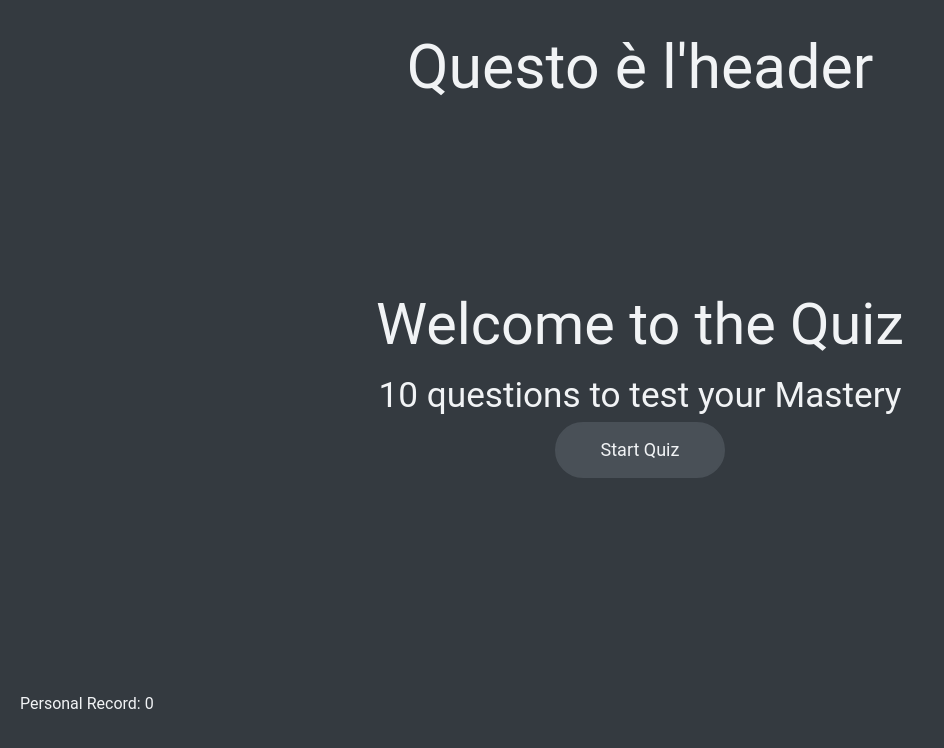
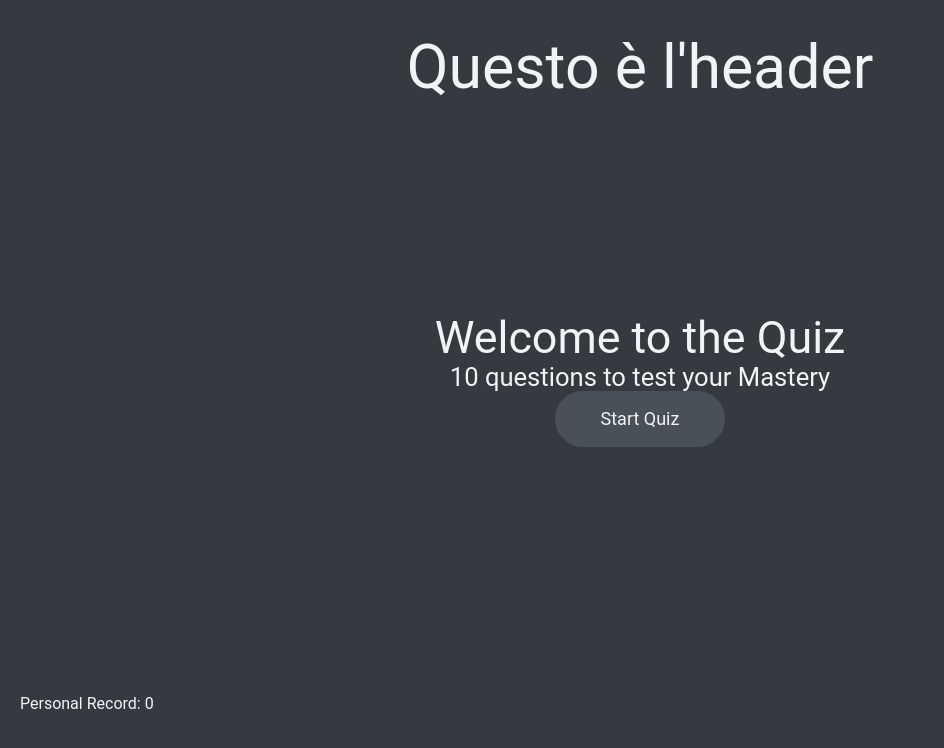
Before and after one commit to CodeStorm-SRL/entry-tests, a React (Vite) app in the folder js/react-quiz-app/: page / in a window 1280 px wide. Shown: the top 748 px of the page, without its empty margins (0-944 px from the left). Built offline with nearby package versions, Linux system fonts and the light colour scheme; the HTML template or start-up script is replaced by a standard one.

Commit message:
Aggiorna styling-Text

```diff
--- a/js/react-quiz-app/src/components/atoms/Text.tsx
+++ b/js/react-quiz-app/src/components/atoms/Text.tsx
@@ -8,6 +8,7 @@ type TextTags = "h1" | "h2" | "h4" | "p";
 type TextProps = PropsWithChildren<{
   as?: TextTags;
   styledAs?: TextTags;
+  isBold?: boolean;
   isDark?: boolean;
 }> &
   ComponentProps<TextTags>;
@@ -16,6 +17,7 @@ const Text: FC<TextProps> = ({
   as = "p",
   styledAs = as,
   isDark,
+  isBold,
   children,
   ...attributes
 }: TextProps) => {
@@ -26,8 +28,8 @@ const Text: FC<TextProps> = ({
   // Stile in base alla variante e al tag
   const styles: Record<TextTags, string> = {
     h1: "text-h1r md-text-h1 leading-[1.2]",
-    h2: "text-h2",
-    h4: "text-h4",
+    h2: "text-h2r md-text-h2 leading-[1.1]",
+    h4: "text-h4r md-text-h4 leading-[1.1]",
     p: "text-md",
   };
 
@@ -35,10 +37,10 @@ const Text: FC<TextProps> = ({
 
   const classNames = `${styles[styledAs]} ${
     isDark ? "text-dark" : "text-light"
-  } ${customClassName ? customClassName : ""}`;
+  } ${isBold ? "font-bold" : ""} ${customClassName ? customClassName : ""}`;
 
   return (
-    <El {...attributes} className={classNames + " "}>
+    <El {...attributes} className={classNames}>
       {children}
     </El>
   );
--- a/js/react-quiz-app/tailwind.config.ts
+++ b/js/react-quiz-app/tailwind.config.ts
@@ -19,7 +19,9 @@ export default {
         h1: "5.6rem",
         h1r: "3.8rem",
         h2: "3.6rem",
+        h2r: "2.8rem",
         h4: "2.2rem",
+        h4r: "1.6rem",
       },
     },
   },
```
